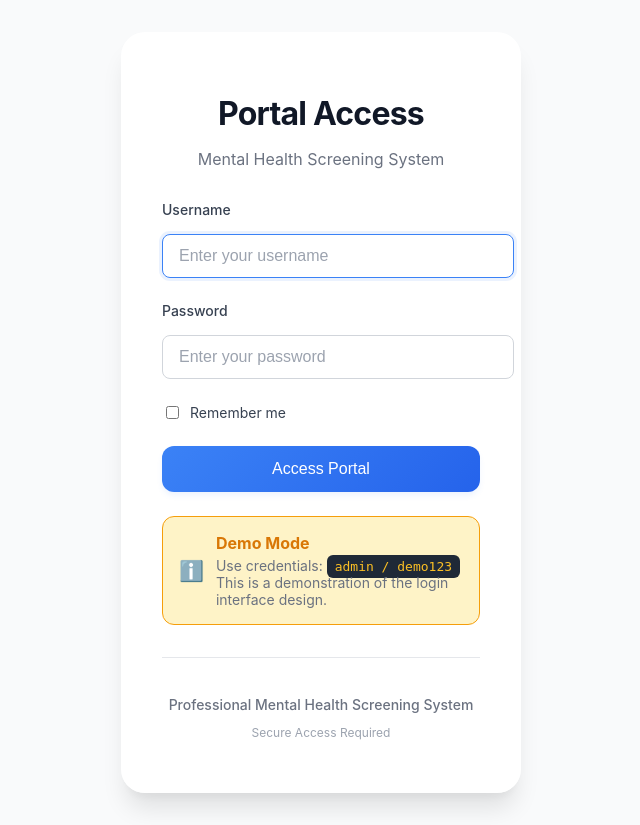
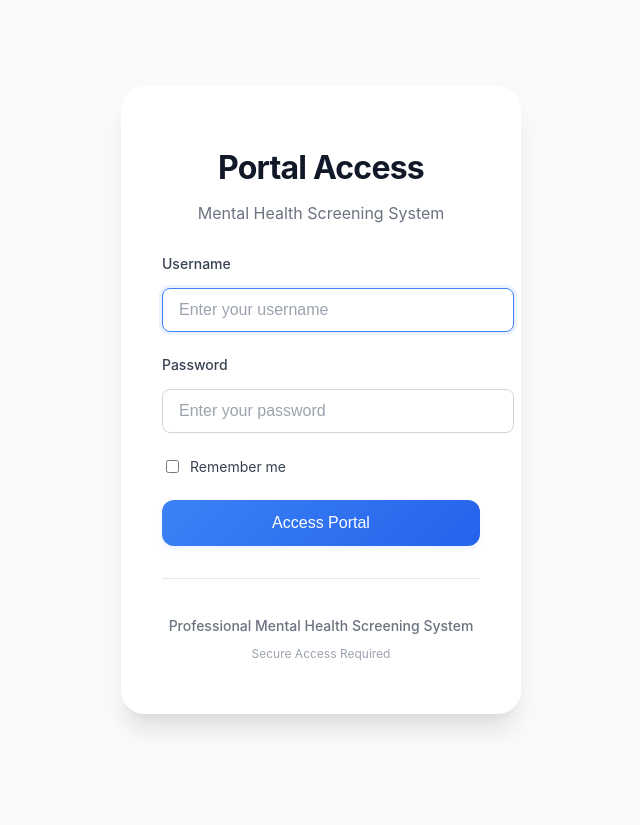
Before and after one commit to FaridAzril/mental-health-screening-fyp, a Flask app: page /login in a window 1280 px wide. Shown: the whole page, without its empty margins (319-959 px from the left). After the commit the page ends 729 px from the top, so only its background shows below. Run offline with Flask 3, Linux system fonts and the light colour scheme.

Commit message:
Remove demo mode notice from login page for production-ready interface

```diff
--- a/web_app/templates/login.html
+++ b/web_app/templates/login.html
@@ -66,16 +66,6 @@
                 </button>
             </form>
 
-            <!-- Demo Notice -->
-            <div class="demo-notice">
-                <div class="notice-icon">ℹ️</div>
-                <div class="notice-content">
-                    <strong>Demo Mode</strong>
-                    <p>Use credentials: <code>admin / demo123</code></p>
-                    <p class="notice-small">This is a demonstration of the login interface design.</p>
-                </div>
-            </div>
-
             <!-- Error Display -->
             {% if error %}
             <div class="error-message">
```
